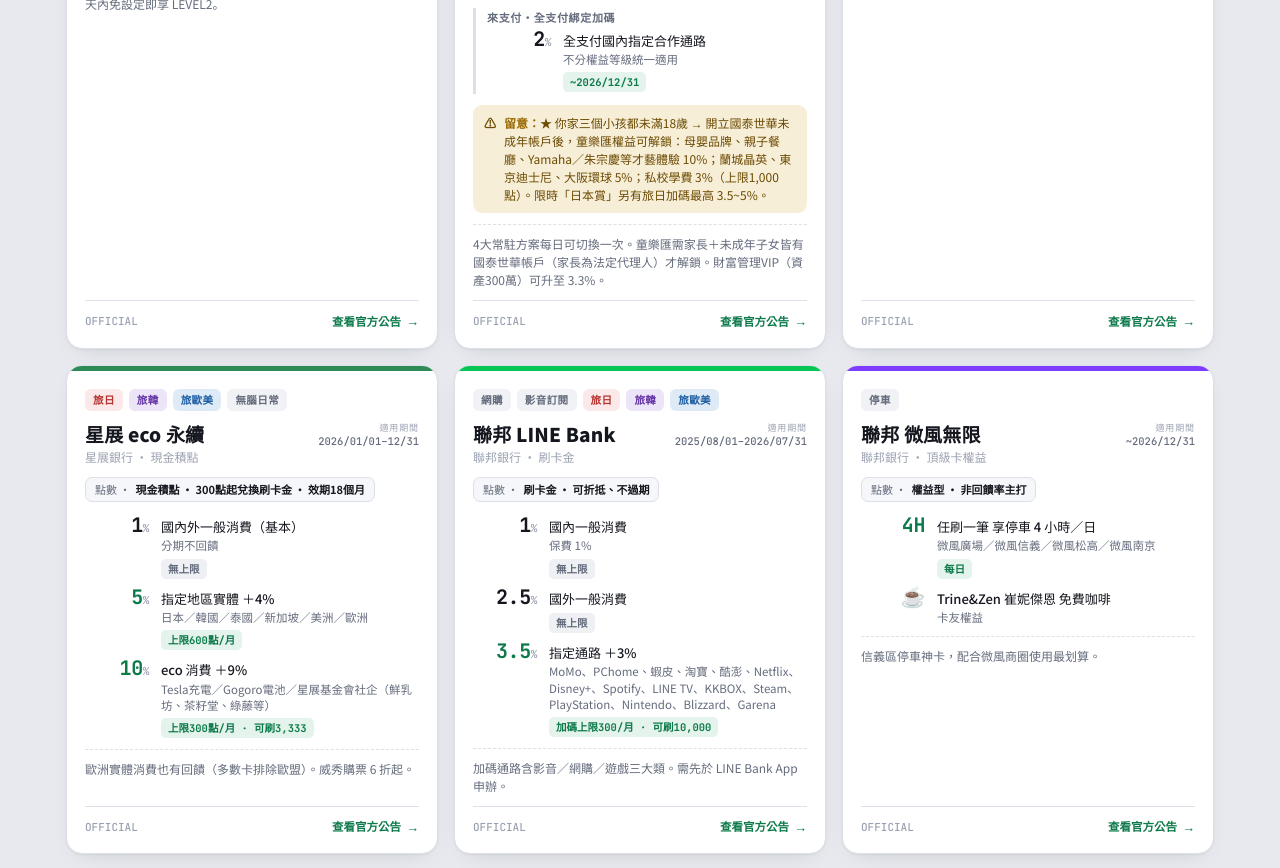
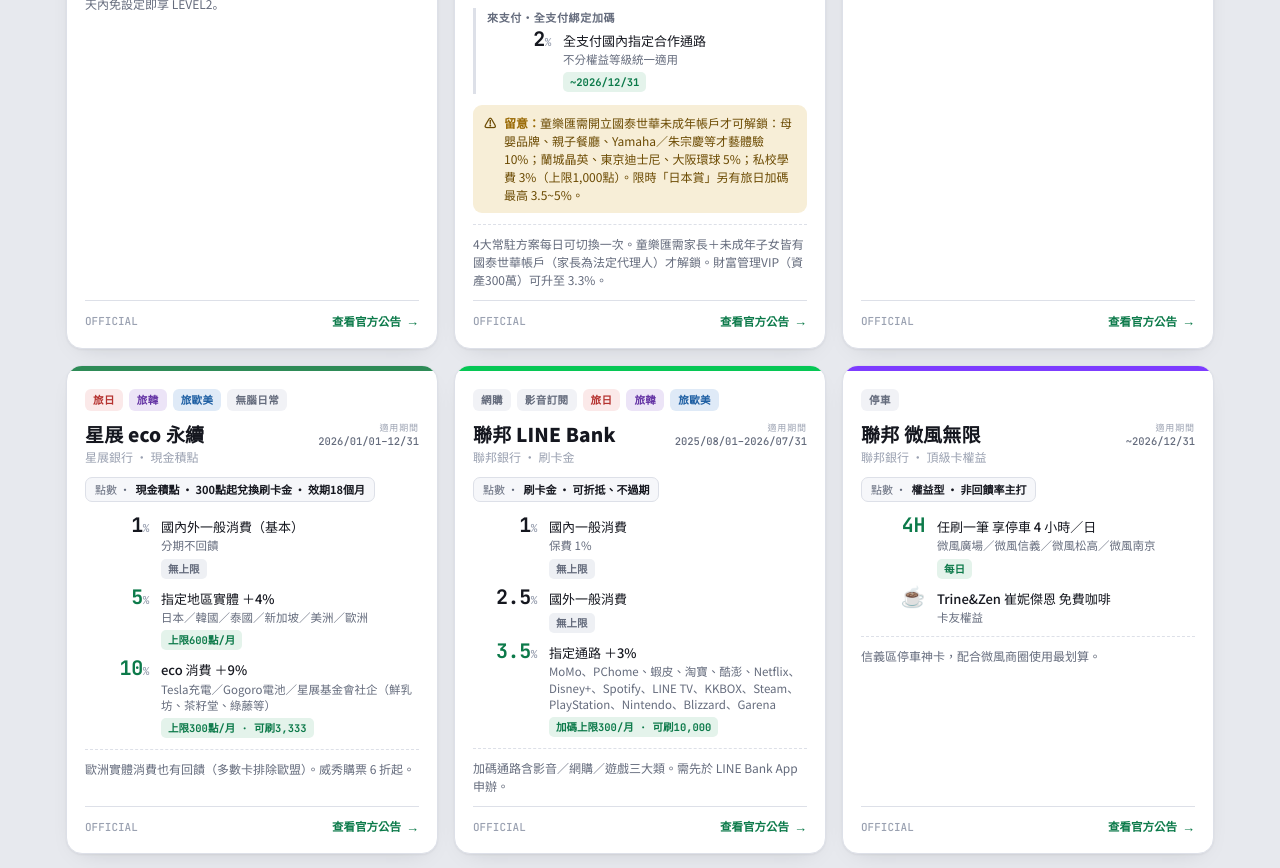
Before and after one commit to nctuwanglin/credit-card-guide, a plain HTML site: page index.html in a window 1280 px wide. Shown: the part 2128-2996 px from the top of the page. Drawn offline with Linux system fonts and the light colour scheme.

Commit message:
fix: 移除個人家庭資訊

```diff
--- a/index.html
+++ b/index.html
@@ -373,7 +373,7 @@
       ]},
     ],
     note:"4大常駐方案每日可切換一次。童樂匯需家長＋未成年子女皆有國泰世華帳戶（家長為法定代理人）才解鎖。財富管理VIP（資產300萬）可升至 3.3%。",
-    alert:"★ 你家三個小孩都未滿18歲 → 開立國泰世華未成年帳戶後，童樂匯權益可解鎖：母嬰品牌、親子餐廳、Yamaha／朱宗慶等才藝體驗 10%；蘭城晶英、東京迪士尼、大阪環球 5%；私校學費 3%（上限1,000點）。限時「日本賞」另有旅日加碼最高 3.5~5%。"
+    alert:"童樂匯需開立國泰世華未成年帳戶才可解鎖：母嬰品牌、親子餐廳、Yamaha／朱宗慶等才藝體驗 10%；蘭城晶英、東京迪士尼、大阪環球 5%；私校學費 3%（上限1,000點）。限時「日本賞」另有旅日加碼最高 3.5~5%。"
   },
 
   {
```
